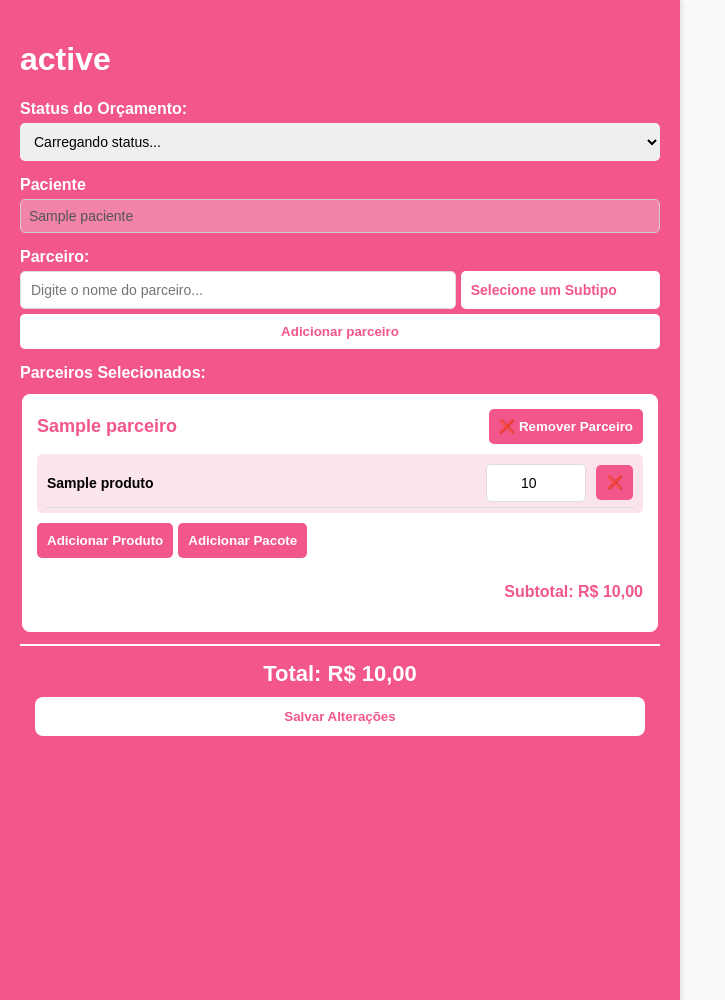
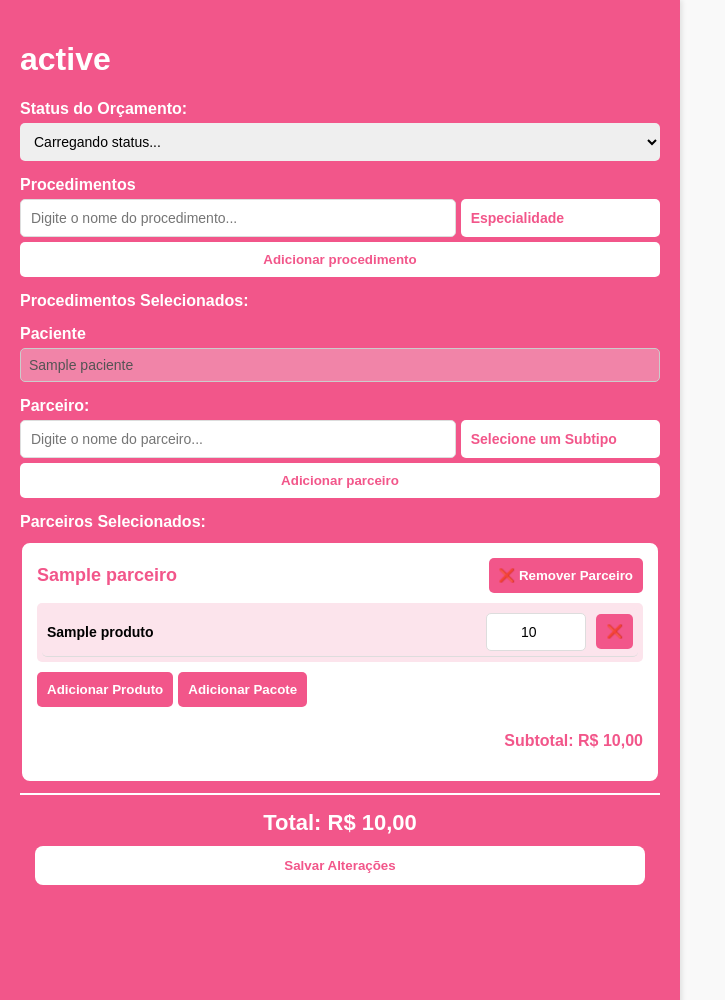
Before and after one commit to InteligenciaPulse/Sistema-Pulse, a Django app: template djangoapp/cadastro/templates/cadastro/editar_orcamento.html in a window 1280 px wide. Shown: the whole page, without its empty margins (0-725 px from the left). Run offline with Django 5.2, Linux system fonts and the light colour scheme; the template is opened without the code that fills it: most values are stand-ins (such as "Sample title", 1, 10 or a date in 2020).

Commit message:
Adicionado possibilidade de escolher procedimentos na criação e na edição, porém esses procedimentos não estão sendo salvos no banco de dados.

```diff
--- a/djangoapp/cadastro/static/cadastro/css/criar_orcamento_style.css
+++ b/djangoapp/cadastro/static/cadastro/css/criar_orcamento_style.css
@@ -642,6 +642,123 @@ body {
   font-weight: bold;
 }
 
+/* --------------------------------------------------------------------------------------------- */
+.dropdown-procedimentos {
+  position: absolute;
+  background: white;
+  border: 1px solid #ccc;
+  max-height: 200px;
+  overflow-y: auto;
+  display: block;
+  z-index: 1000;
+  width: 220px;
+}
+
+.dropdown-procedimentos .dropdown-item {
+  padding: 10px;
+  cursor: pointer;
+  border-bottom: 1px solid #eee;
+  white-space: nowrap;
+  overflow: hidden;
+  text-overflow: ellipsis;
+}
+
+.dropdown-procedimentos .dropdown-item:hover {
+  background-color: #F2568A;
+  color: white;
+}
+
+#procedimentos-specialty {
+  display: flex;
+  gap: 5px;
+}
+
+#procedimentos-specialty input {
+  width: 100%;
+}
+
+#procedimentos-specialty select {
+  width: 45%;
+  padding: 10px;
+  border-radius: 5px;
+  background-color: white;
+  color: #F2568A;
+  font-weight: bold;
+  font-size: 14px;
+  cursor: pointer;
+  transition: all 0.3s ease;
+  appearance: none;
+  -webkit-appearance: none;
+  -moz-appearance: none;
+}
+
+#procedimentos-specialty select option {
+  background-color: white;
+  font-weight: bold;
+}
+
+#filter-procedimentos-add-button {
+  margin-top: 5px;
+}
+
+#lista-procedimentos h4 {
+  margin: 15px 0 5px;
+}
+
+/* --------------------------------------------------------------------------------------------- */
+.procedimento-lista {
+  list-style: none;
+  padding: 0;
+  margin: 0;
+  border-radius: 5px;
+}
+
+.procedimento-item {
+  display: flex;
+  align-items: center;
+  font-size: 14px;
+  color: white;
+  padding: 3px 10px;
+  border-bottom: 1px solid rgba(255, 255, 255, 0.3);
+  background: rgba(255, 255, 255, 0.1);
+  border-radius: 0;
+}
+
+.procedimento-item:first-child {
+  border-top-left-radius: 5px;
+  border-top-right-radius: 5px;
+}
+
+.procedimento-item:last-child {
+  border-bottom-left-radius: 5px;
+  border-bottom-right-radius: 5px;
+  border-bottom: none;
+}
+
+.procedimento-item span {
+  flex: 19;
+  word-wrap: break-word;
+  overflow-wrap: break-word;
+}
+
+.procedimento-item button {
+  flex: 1;
+  background: none;
+  border: none;
+  color: rgba(255, 255, 255, 0.7);
+  cursor: pointer;
+  font-size: 14px;
+  font-weight: bold;
+  text-align: center;
+  min-width: 20px;
+}
+
+.procedimento-item button:hover {
+  color: white;
+}
+
+/* --------------------------------------------------------------------------------------------- */
+
 /* ------------------------------------- MODAL ----------------------------------------- */
 /* Fundo escuro cobrindo toda a tela */
 .modal {
--- a/djangoapp/cadastro/static/cadastro/js/editar_orcamento_script.js
+++ b/djangoapp/cadastro/static/cadastro/js/editar_orcamento_script.js
@@ -225,3 +225,74 @@ function selecionarStatusAtual() {
         }
     }
 }
+
+// --------------------------------------------- PROCEDIMENTOS -------------------------------------------------
+document.addEventListener("DOMContentLoaded", function () {
+    const inputProcedimentos = document.getElementById("procedimentos");
+    const procedimentosSpecialtyDiv = document.getElementById("procedimentos-specialty");
+    const dropdown = document.getElementById("sugestoes-procedimentos");
+    const listaProcedimentos = document.getElementById("procedimentos-list");
+
+    const specialtySelect = document.createElement("select");
+    specialtySelect.id = "specialty-select";
+    specialtySelect.innerHTML = `<option value="">Especialidade</option>`;
+    procedimentosSpecialtyDiv.appendChild(specialtySelect);
+
+    buscarEspecialidades(specialtySelect);
+
+    inputProcedimentos.addEventListener("input", function () {
+        buscarProcedimentos(dropdown, inputProcedimentos, specialtySelect.value);
+    });
+
+    inputProcedimentos.addEventListener("focus", function () {
+        buscarProcedimentos(dropdown, inputProcedimentos, specialtySelect.value);
+    });
+
+    specialtySelect.addEventListener("change", function () {
+        buscarProcedimentos(dropdown, inputProcedimentos, specialtySelect.value);
+    });
+
+    document.addEventListener("click", function (event) {
+        if (!inputProcedimentos.contains(event.target) && !dropdown.contains(event.target)) {
+            dropdown.style.display = "none";
+        }
+    });
+
+    window.adicionarProcedimentos = function () {
+        const nome = inputProcedimentos.value.trim();
+        const idProcedimento = inputProcedimentos.getAttribute("data-id");
+
+        if (!nome || !idProcedimento) {
+            alert("Selecione um procedimento válido.");
+            return;
+        }
+
+        let listaProcedimentos = document.getElementById("procedimentos-list");
+
+        let procedimentoItem = document.createElement("li");
+        procedimentoItem.classList.add("procedimento-item");
+
+        let titulo = document.createElement("span");
+        titulo.textContent = nome;
+
+        let removerBtn = document.createElement("button");
+        removerBtn.textContent = "❌";
+        removerBtn.onclick = function () {
+            procedimentoItem.remove();
+        };
+
+        procedimentoItem.appendChild(titulo);
+        procedimentoItem.appendChild(removerBtn);
+
+        listaProcedimentos.appendChild(procedimentoItem);
+
+        inputProcedimentos.value = "";
+        inputProcedimentos.removeAttribute("data-id");
+    };
+});
+
+document.addEventListener("click", function(event) {
+    if (!event.target.closest(".filter-procedimentos")) {
+        document.getElementById("sugestoes-procedimentos").style.display = "none";
+    }
+});
--- a/djangoapp/cadastro/static/cadastro/js/orcamento_util.js
+++ b/djangoapp/cadastro/static/cadastro/js/orcamento_util.js
@@ -82,7 +82,7 @@ function buscarParceiros(dropdown, inputParceiro, subtipoSelecionado){
       .catch(error => console.error("Erro ao buscar parceiros:", error));
 }
 
-// --------------------------------------- ADICIONAR PROCEDIMENTOS ------------------------------------
+// --------------------------------------- ADICIONAR PRODUTOS ------------------------------------
 function adicionarProdutoBy(produtosContainer, parceiroId, nomeParceiro, subtotalElement) {
   fetch(`/buscar_produtos_por_parceiro/?parceiro_nome=${encodeURIComponent(nomeParceiro)}`)
       .then(response => response.json())
@@ -167,3 +167,56 @@ document.addEventListener("DOMContentLoaded", function () {
         })
         .catch(error => console.error("Erro ao carregar status:", error));
 });
+
+// -------------------------------------- BUSCAR ESPECIALIDADES ---------------------------------------------
+function buscarEspecialidades(specialtySelect){
+    fetch("/buscar_especialidades/")
+    .then(response => response.json())
+    .then(especialidades => {
+      especialidades.forEach(especialidade => {
+          let option = document.createElement("option");
+          option.value = especialidade.id;
+          option.textContent = especialidade.nome;
+          specialtySelect.appendChild(option);
+      });
+    })
+    .catch(error => console.error("Erro ao buscar especialidades:", error));
+  }
+
+  // -------------------------------------- BUSCAR PROCEDIMENTOS ---------------------------------------------
+function buscarProcedimentos(dropdown, inputProcedimentos, especialidadeSelecionada){
+    const query = inputProcedimentos.value.trim();
+    if (query.length < 1) {
+        dropdown.innerHTML = "";
+        dropdown.style.display = "none";
+        return;
+    }
+
+    fetch(`/buscar_procedimentos_by/?q=${encodeURIComponent(query)}&especialidade=${especialidadeSelecionada}`)
+        .then(response => response.json())
+        .then(data => {
+            dropdown.innerHTML = "";
+            if (data.length === 0) {
+                dropdown.style.display = "none";
+                return;
+            }
+
+            data.forEach(procedimento => {
+                let option = document.createElement("div");
+                option.textContent = procedimento.nome;
+                option.classList.add("dropdown-item");
+                option.setAttribute("data-id", procedimento.id);
+
+                option.addEventListener("click", function () {
+                    inputProcedimentos.value = procedimento.nome;
+                    inputProcedimentos.setAttribute("data-id", procedimento.id);
+                    dropdown.style.display = "none";
+                });
+
+                dropdown.appendChild(option);
+            });
+
+            dropdown.style.display = "block";
+        })
+        .catch(error => console.error("Erro ao buscar prcoedimentos:", error));
+  }
--- a/djangoapp/cadastro/templates/cadastro/editar_orcamento.html
+++ b/djangoapp/cadastro/templates/cadastro/editar_orcamento.html
@@ -23,6 +23,22 @@
                 <select id="status" name="status" data-status-atual="{{ status.id }}">
                     <option value="">Carregando status...</option>
                 </select>
+              </div>
+
+              <div class="filter-procedimentos">
+                <label for="procedimentos">Procedimentos</label>
+                <div id="procedimentos-specialty">
+                    <input type="text" id="procedimentos" placeholder="Digite o nome do procedimento...">
+                </div>
+                <div id="sugestoes-procedimentos" class="dropdown"></div>
+                <button id= "filter-procedimentos-add-button" onclick="adicionarProcedimentos()">Adicionar procedimento</button>
+
+                <div id="lista-procedimentos">
+                    <h4>Procedimentos Selecionados:</h4>
+                    <div id="procedimentos-list">
+                        <!-- Os procedimentos aparecerão aqui -->
+                    </div>
+                </div>
               </div>
 
               <!-- Paciente -->
--- a/djangoapp/cadastro/templates/cadastro/historico.html
+++ b/djangoapp/cadastro/templates/cadastro/historico.html
@@ -27,6 +27,7 @@
                 <button type="submit">Pesquisar</button>
                 <a href="{% url 'exportar_historico_excel' %}" class="excel-btn">📥 Baixar Excel</a>
             </div>
+
 
 
             <div class="table-container">
--- a/djangoapp/cadastro/templates/cadastro/home.html
+++ b/djangoapp/cadastro/templates/cadastro/home.html
@@ -1,8 +1,11 @@
+{% load static %}
+
 <!DOCTYPE html>
 <html lang="en">
 <head>
     <meta charset="UTF-8">
     <meta name="viewport" content="width=device-width, initial-scale=1.0">
+    <link rel="icon" href="{% static 'cadastro/images/pulse.ico' %}" type="image/x-icon">
     <title>Home - Sistema Pulse</title>
     <style>
         body {
--- a/djangoapp/cadastro/urls.py
+++ b/djangoapp/cadastro/urls.py
@@ -1,6 +1,6 @@
 from django.urls import path
 from .views import home, criar_orcamento, historico, buscar_pacientes, buscar_procedimentos, buscar_parceiros, buscar_procedimentos_por_pacote, buscar_pacotes, buscar_parceiros_by, buscar_produtos_por_parceiro, buscar_parceiros_por_subtipo, buscar_subtipos
-from .views import visualizar_orcamento_pdf, visualizar_orcamento_html, salvar_paciente
+from .views import visualizar_orcamento_pdf, visualizar_orcamento_html, salvar_paciente, buscar_especialidades, buscar_procedimentos_by
 from .views import salvar_orcamento, editar_orcamento, atualizar_orcamento, atualizar_status, buscar_status, exportar_historico_excel
 
 urlpatterns = [
@@ -27,4 +27,6 @@ urlpatterns = [
     path('atualizar_orcamento/<int:orcamento_id>/', atualizar_orcamento, name='atualizar_orcamento'),
     path('buscar_status/', buscar_status, name='buscar_status'),
     path("exportar-historico/", exportar_historico_excel, name="exportar_historico_excel"),
+    path('buscar_especialidades/', buscar_especialidades, name='buscar_especialidades'),
+    path('buscar_procedimentos_by/', buscar_procedimentos_by, name='buscar_procedimentos_by'),
 ]
```
Also changed, not shown: djangoapp/cadastro/static/cadastro/js/criar_orcamento_script.js (+71 -0 lines), djangoapp/cadastro/templates/cadastro/criar_orcamento.html (+16 -0 lines), djangoapp/cadastro/views.py (+21 -1 lines), djangoapp/cadastro/static/cadastro/images/pulse.ico (added).
